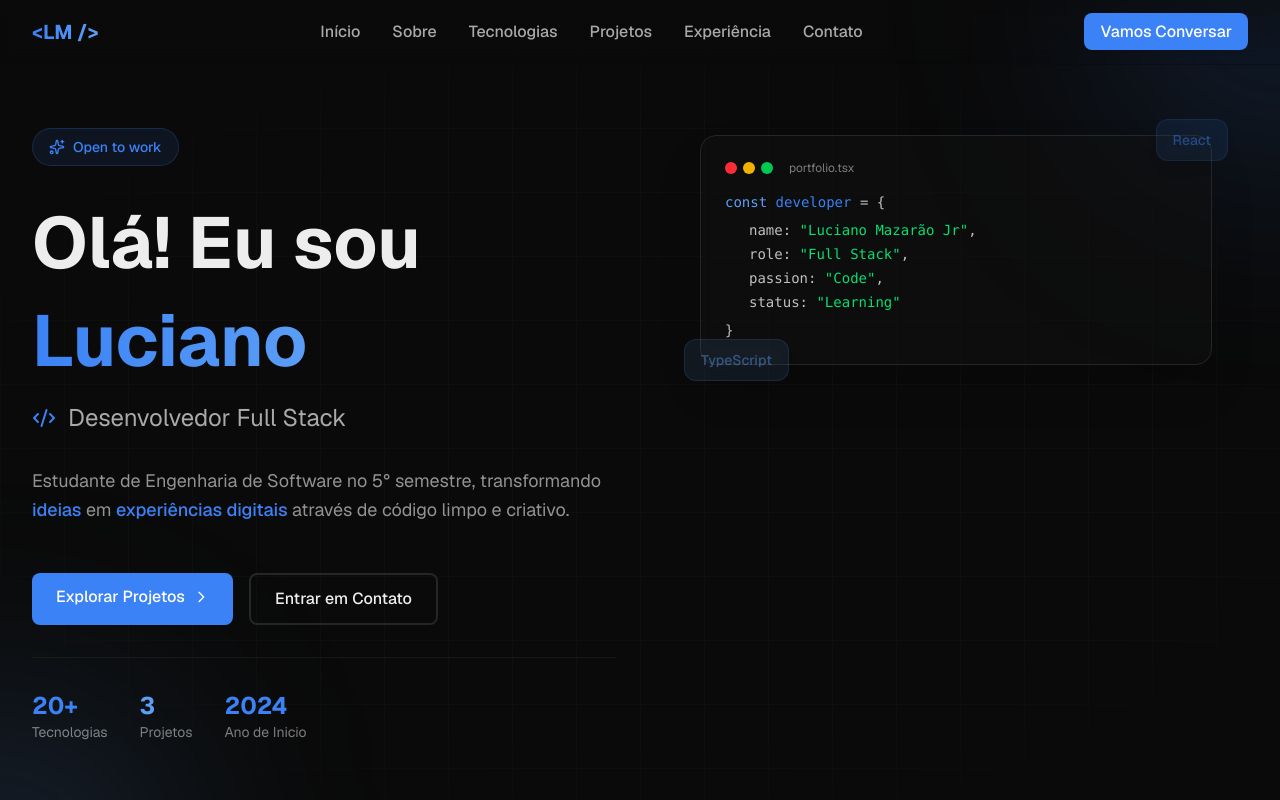
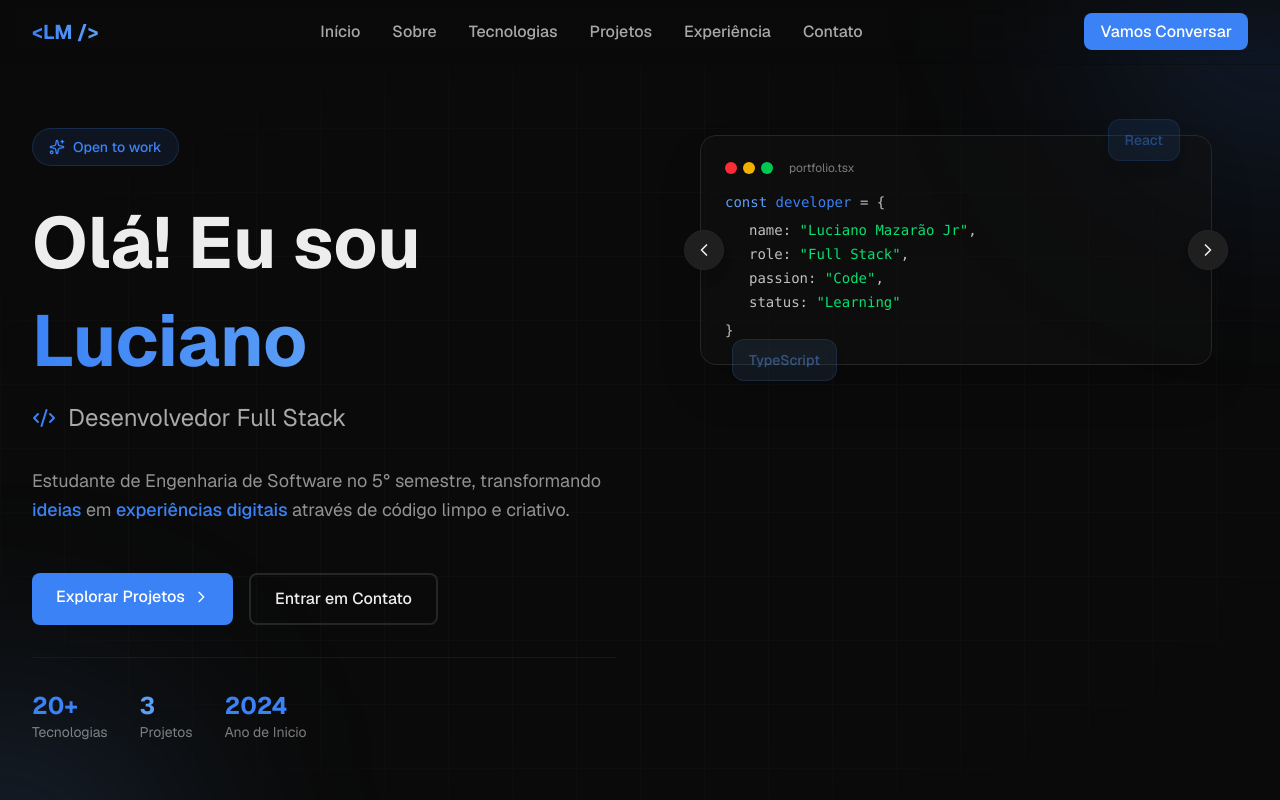
Before and after one commit to LucMazarJR/portifolio, a Next.js app: page / in a window 1280 px wide. Shown: the top 800 px of the page. Built offline with nearby package versions, Linux system fonts and the light colour scheme.

Commit message:
feat: adding buttons to information terminal

```diff
--- a/src/components/sections/HeroSection.tsx
+++ b/src/components/sections/HeroSection.tsx
@@ -3,6 +3,7 @@
 import { MoveDown, Code2, Sparkles } from "lucide-react";
 import StatCard from "../ui/StatCard";
 import { totalProjects, totalStack } from "@/data/portfolio";
+import InformationTerminal from "../ui/InformationsTerminal";
 
 export default function HeroSection() {
   return (
@@ -79,47 +80,7 @@ export default function HeroSection() {
             </div>
           </div>
 
-          {/* Coluna Direita - Visual */}
-          <div className="relative lg:h-[600px] animate-slide-in-right">
-            {/* Card flutuante com código */}
-            <div className="relative mx-auto max-w-lg">
-              {/* Card principal */}
-              <div className="relative bg-card/50 backdrop-blur-sm border border-border rounded-2xl p-6 shadow-2xl">
-                <div className="flex items-center gap-2 mb-4">
-                  <div className="flex gap-1.5">
-                    <div className="w-3 h-3 rounded-full bg-red-500"></div>
-                    <div className="w-3 h-3 rounded-full bg-yellow-500"></div>
-                    <div className="w-3 h-3 rounded-full bg-green-500"></div>
-                  </div>
-                  <span className="text-xs text-foreground/50 ml-2">portfolio.tsx</span>
-                </div>
-
-                <div className="font-mono text-sm space-y-2">
-                  <div>
-                    <span className="text-accent">const</span>
-                    <span className="text-foreground/80">  <span className="text-primary">developer</span> = {"{"}</span>
-                  </div>
-                  <div className="space-y-1 pl-6">
-                    <div className="text-foreground/80">name: <span className="text-green-400">&quot;Luciano Mazarão Jr&quot;</span>,</div>
-                    <div className="text-foreground/80">role: <span className="text-green-400">&quot;Full Stack&quot;</span>,</div>
-                    <div className="text-foreground/80">passion: <span className="text-green-400">&quot;Code&quot;</span>,</div>
-                    <div className="text-foreground/80">status: <span className="text-green-400">&quot;Learning&quot;</span></div>
-                  </div>
-                  <div className="text-foreground/80">  {"}"}</div>
-                </div>
-              </div>
-
-              {/* Badge flutuante 1 */}
-              <div className="absolute -top-4 -right-4 bg-primary/20 backdrop-blur-sm border border-primary/30 rounded-xl px-4 py-2 shadow-lg animate-pulse">
-                <span className="text-sm font-medium text-primary">React</span>
-              </div>
-
-              {/* Badge flutuante 2 */}
-              <div className="absolute -bottom-4 -left-4 bg-accent/20 backdrop-blur-sm border border-accent/30 rounded-xl px-4 py-2 shadow-lg animate-pulse delay-500">
-                <span className="text-sm font-medium text-accent">TypeScript</span>
-              </div>
-            </div>
-          </div>
+          <InformationTerminal/>
         </div>
 
         {/* Indicador de scroll */}
--- /dev/null
+++ b/src/components/ui/InformationsTerminal.tsx
@@ -0,0 +1,62 @@
+"use client";
+
+import { ChevronLeft, ChevronRight } from "lucide-react";
+
+export default function InformationTerminal() {
+    return (
+        <div className="relative lg:h-[600px] animate-slide-in-right">
+            {/* Card flutuante com código */}
+            <div className="relative mx-auto max-w-lg">
+                {/* Card principal */}
+                <div className="relative bg-card/50 backdrop-blur-sm border border-border rounded-2xl p-6 shadow-2xl">
+                    <div className="flex items-center gap-2 mb-4">
+                        <div className="flex gap-1.5">
+                            <div className="w-3 h-3 rounded-full bg-red-500"></div>
+                            <div className="w-3 h-3 rounded-full bg-yellow-500"></div>
+                            <div className="w-3 h-3 rounded-full bg-green-500"></div>
+                        </div>
+                        <span className="text-xs text-foreground/50 ml-2">portfolio.tsx</span>
+                    </div>
+
+                    <div className="font-mono text-sm space-y-2">
+                        <div>
+                            <span className="text-accent">const</span>
+                            <span className="text-foreground/80">  <span className="text-primary">developer</span> = {"{"}</span>
+                        </div>
+                        <div className="space-y-1 pl-6">
+                            <div className="text-foreground/80">name: <span className="text-green-400">&quot;Luciano Mazarão Jr&quot;</span>,</div>
+                            <div className="text-foreground/80">role: <span className="text-green-400">&quot;Full Stack&quot;</span>,</div>
+                            <div className="text-foreground/80">passion: <span className="text-green-400">&quot;Code&quot;</span>,</div>
+                            <div className="text-foreground/80">status: <span className="text-green-400">&quot;Learning&quot;</span></div>
+                        </div>
+                        <div className="text-foreground/80">  {"}"}</div>
+                    </div>
+                </div>
+
+                {/* Botões de navegação */}
+                <button
+                    className="absolute -left-4 top-1/2 -translate-y-1/2 w-10 h-10 rounded-full bg-secondary border border-border hover:border-primary hover:bg-muted flex items-center justify-center transition-all hover:scale-110 shadow-lg"
+                    aria-label="Anterior"
+                >
+                    <ChevronLeft className="w-5 h-5 text-foreground hover:text-primary" />
+                </button>
+
+                <button
+                    className="absolute -right-4 top-1/2 -translate-y-1/2 w-10 h-10 rounded-full bg-secondary border border-border hover:border-primary hover:bg-muted flex items-center justify-center transition-all hover:scale-110 shadow-lg"
+                    aria-label="Próximo"
+                >
+                    <ChevronRight className="w-5 h-5 text-foreground hover:text-primary" />
+                </button>
+
+                {/* Badges flutuantes */}
+                <div className="absolute -top-4 right-8 bg-primary/20 backdrop-blur-sm border border-primary/30 rounded-xl px-4 py-2 shadow-lg animate-pulse">
+                    <span className="text-sm font-medium text-primary">React</span>
+                </div>
+
+                <div className="absolute -bottom-4 left-8 bg-accent/20 backdrop-blur-sm border border-accent/30 rounded-xl px-4 py-2 shadow-lg animate-pulse">
+                    <span className="text-sm font-medium text-accent">TypeScript</span>
+                </div>
+            </div>
+        </div>
+    )
+}
```
